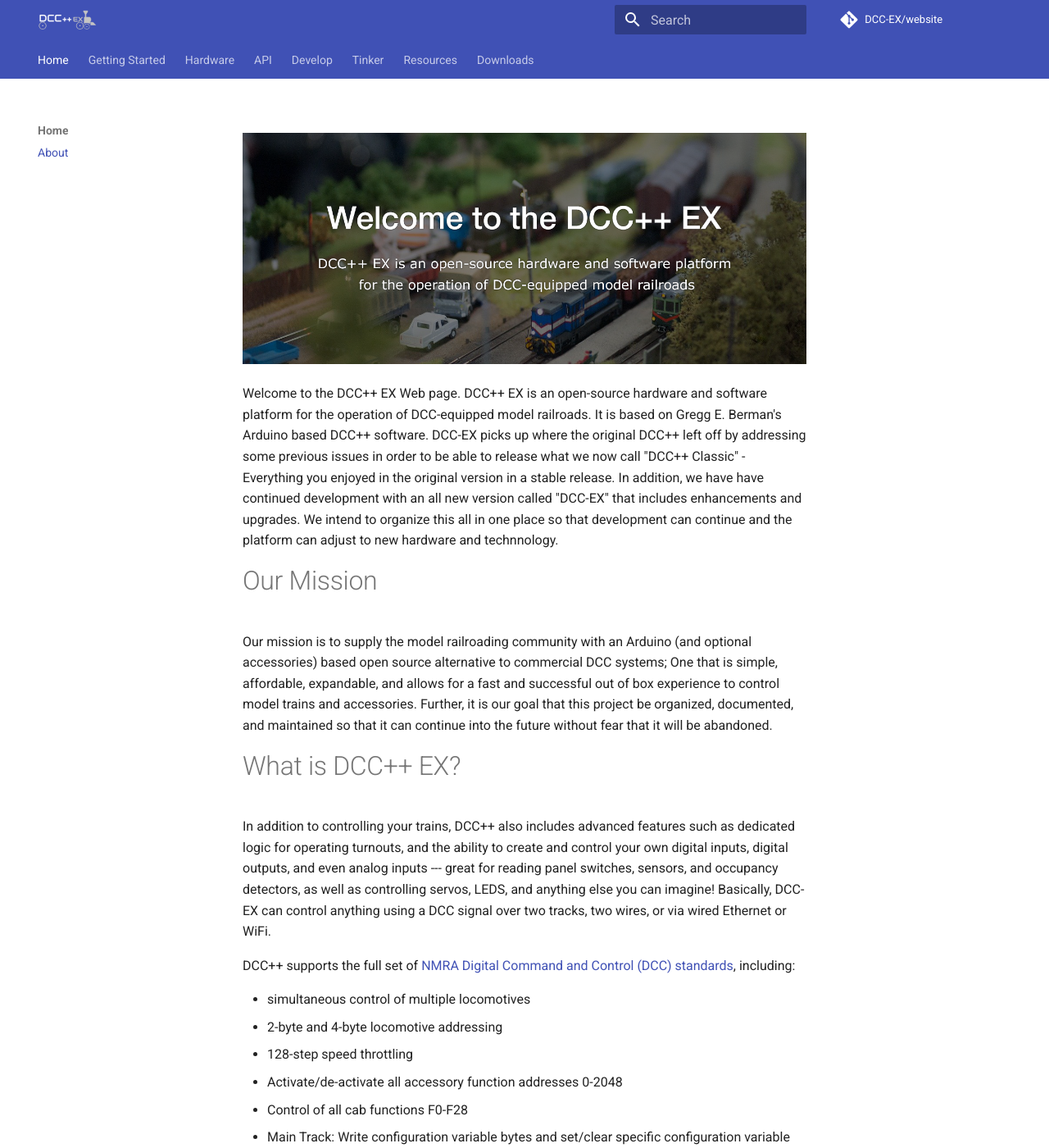
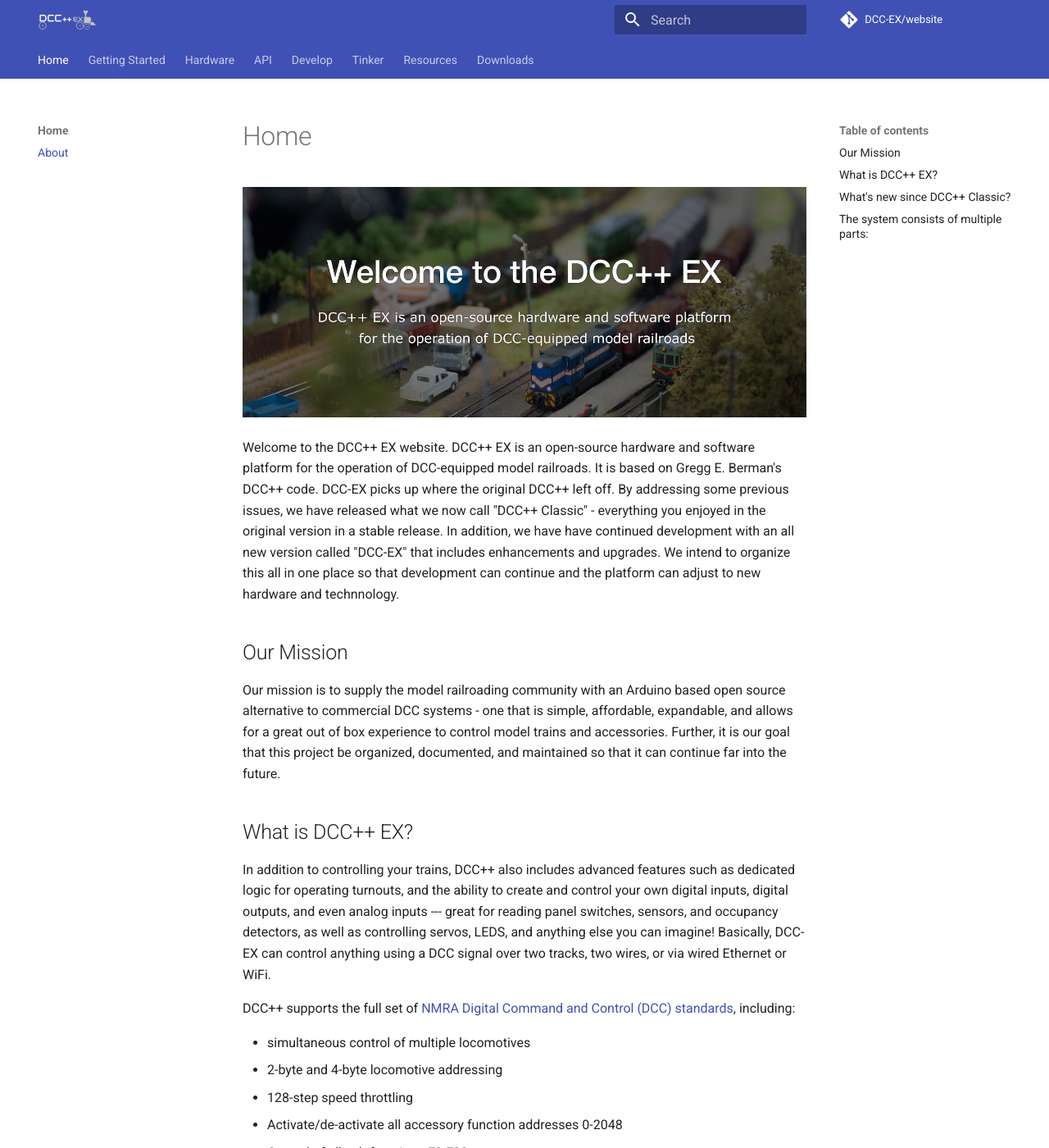
Before and after one commit to DCC-EX/website, an MkDocs documentation site: the page built from docs/index.md, in a window 1280 px wide and 1400 px high. Shown: the whole window at 82% size. Built offline with MkDocs 1.6.1 and Material for MkDocs 9.7.7, drawn with Linux system fonts in a browser that asks for light colours; comment, search, counter and statistics services are not loaded; some of the changed text lies outside the part shown.

Commit message:
Edited main page text

```diff
--- a/docs/index.md
+++ b/docs/index.md
@@ -1,12 +1,13 @@
+# Home
+
 ![welcome](images/home_welcm.png)
 
-Welcome to the DCC++ EX Web page. DCC++ EX is an open-source hardware and software platform for the operation of DCC-equipped model railroads. It is based on Gregg E. Berman's Arduino based DCC++ software. DCC-EX picks up where the original DCC++ left off by addressing some previous issues in order to be able to release what we now call "DCC++ Classic" - Everything you enjoyed in the original version in a stable release. In addition, we have have continued development with an all new version called "DCC-EX" that includes enhancements and upgrades. We intend to organize this all in one place so that development can continue and the platform can adjust to new hardware and technnology.
+Welcome to the DCC++ EX website. DCC++ EX is an open-source hardware and software platform for the operation of DCC-equipped model railroads. It is based on Gregg E. Berman's DCC++ code. DCC-EX picks up where the original DCC++ left off. By addressing some previous issues, we have released what we now call "DCC++ Classic" - everything you enjoyed in the original version in a stable release. In addition, we have have continued development with an all new version called "DCC-EX" that includes enhancements and upgrades. We intend to organize this all in one place so that development can continue and the platform can adjust to new hardware and technnology.
 
-# Our Mission
+## Our Mission
+Our mission is to supply the model railroading community with an Arduino based open source alternative to commercial DCC systems - one that is simple, affordable, expandable, and allows for a great out of box experience to control model trains and accessories. Further, it is our goal that this project be organized, documented, and maintained so that it can continue far into the future.
 
-Our mission is to supply the model railroading community with an Arduino (and optional accessories) based open source alternative to commercial DCC systems; One that is simple, affordable, expandable, and allows for a fast and successful out of box experience to control model trains and accessories. Further, it is our goal that this project be organized, documented, and maintained so that it can continue into the future without fear that it will be abandoned.
-
-# What is DCC++ EX?
+## What is DCC++ EX?
 
 In addition to controlling your trains, DCC++ also includes advanced features such as dedicated logic for operating turnouts, and the ability to create and control your own digital inputs, digital outputs, and even analog inputs --- great for reading panel switches, sensors, and occupancy detectors, as well as controlling servos, LEDS, and anything else you can imagine! Basically, DCC-EX can control anything using a DCC signal over two tracks, two wires, or via wired Ethernet or WiFi.
 
@@ -20,7 +21,7 @@
 * Main Track: Write configuration variable bytes and set/clear specific configuration variable (CV) bits
 * Programming Track: Same as the main track with the addition of reading configuration variable bytes
 
-# What's new since DCC++ Classic?
+## What's new since DCC++ Classic?
 
 * Direct support for all the most popular motor control boards
 * I2C Display support
@@ -42,5 +43,3 @@
 * __DCC++ EX Software__ - The DCC++ EX sofware (called a "sketch") loaded onto the Arduino
 
 There are many flavors and options to choose from. The DCC-EX system is incredibly expandable and adaptable. However, to keep it simple we will be covering a "Starter System" and providing you with a Quick Start guide to get you going. There is a more detailed User Manual for those who want to dig deeper and explore other options. The manual covers other motor control boards, other controllers, wireless communication options, current sensing options, using a Raspberry Pi instead of a laptop, and more. You aren't limited to just one or two choices and we've got you covered if you want to put together the perfect system for you.
-
-Next Page: [Starter Kit](starter-kit.md)
--- a/mkdocs.yml
+++ b/mkdocs.yml
@@ -19,7 +19,7 @@
     - Basic Setup: 'basic-setup.md'
     - Installer Setup: 'installer-setup.md'
     - Advanced Setup: 'advanced-setup.md'
-    - DCC++ EX & JMRI: 'dccpp-jmri.md'
+    - JMRI Setup: 'dccpp-jmri.md'
     - Rail Networking: 'rail-networking.md'
     - Automation: 'automation.md'
   - Hardware:
```
Also changed, not shown: other parts of docs/index.md (+2 -2 lines).
